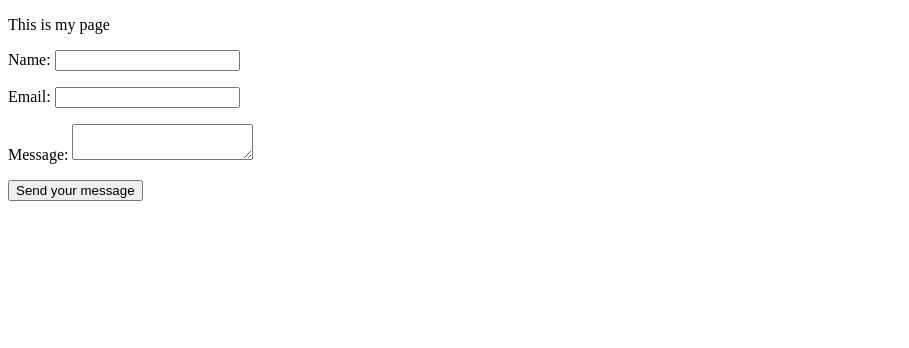
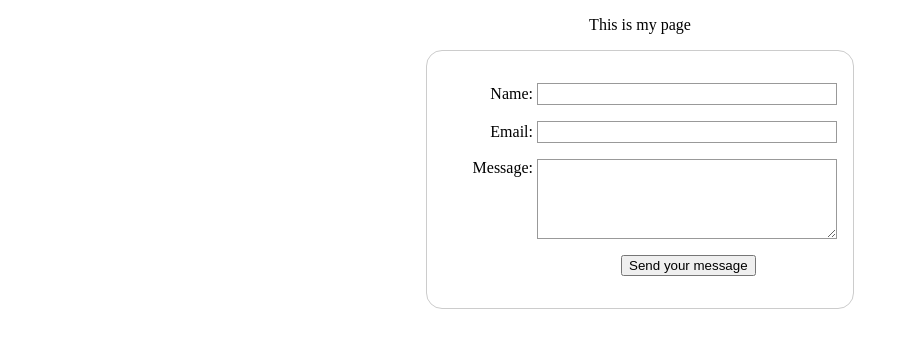
Before and after one commit to CodeByBlazej/HTML-Forms, a plain HTML site: page index.html in a window 1280 px wide. Shown: the whole page, without its empty margins (0-909 px from the left). Drawn offline with Linux system fonts and the light colour scheme.

Commit message:
add styling

```diff
--- a/index.html
+++ b/index.html
@@ -4,6 +4,55 @@
   <meta charset="UTF-8">
   <meta name="viewport" content="width=device-width, initial-scale=1.0">
   <title>My test page</title>
+  <style>
+    body {
+      text-align: center;
+    }
+
+    form {
+      display: inline-block;
+      padding: 1em;
+      border: 1px solid #ccc;
+      border-radius: 1em;
+    }
+
+    p + p {
+      margin-top: 1em;
+    }
+
+    label {
+      display: inline-block;
+      min-width: 90px;
+      text-align: right;
+    }
+
+    input,
+    textarea {
+      font: 1em sans-serif;
+      width: 300px;
+      box-sizing: border-box;
+      border: 1px solid #999;
+    }
+
+    input:focus,
+    textarea:focus {
+      outline-style: solid;
+      outline-color: #000;
+    }
+
+    textarea {
+      vertical-align: top;
+      height: 5em;
+    }
+
+    .button {
+      padding-left: 90px;
+    }
+
+    button {
+      margin-left: 0.5em;
+    }
+  </style>
 </head>
 <body>
   <p>This is my page</p>
```
